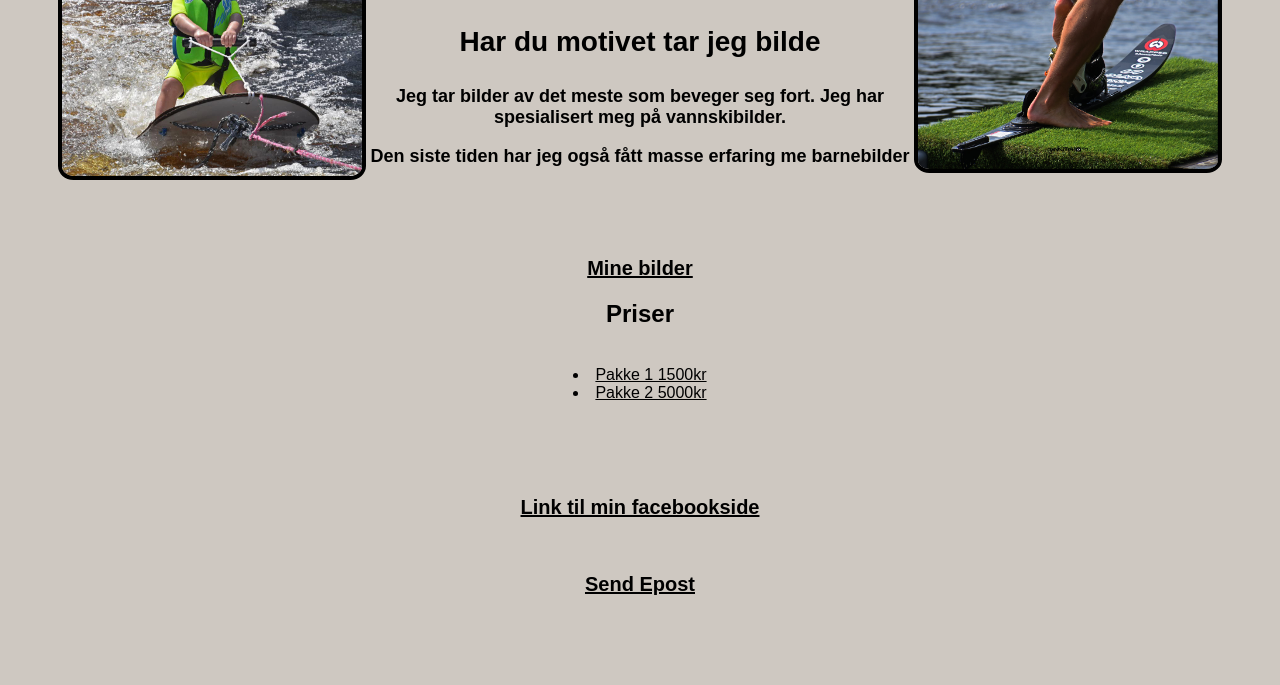
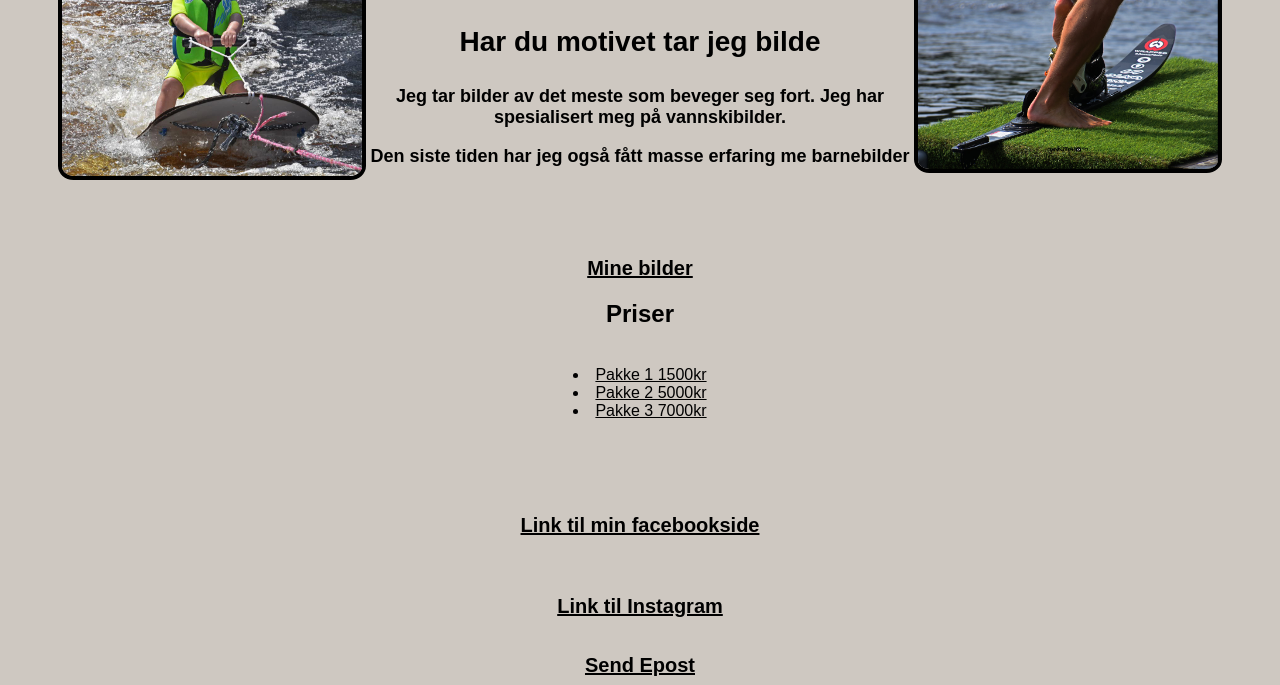
Before and after one commit to EspenDale/JannizPhoto, a plain HTML site: page index.html in a window 1280 px wide. Shown: the part 192-877 px from the top of the page. Before the commit the page ends 800 px from the top, so only its background shows below. Drawn offline with Linux system fonts and the light colour scheme.

Commit message:
Add files via upload

```diff
--- a/index.html
+++ b/index.html
@@ -37,6 +37,7 @@
 <u>
 <li>Pakke 1 1500kr</li>
 <li>Pakke 2 5000kr</li>
+<li>Pakke 3 7000kr</li>
 </u>
 <br>
 <br>
@@ -47,6 +48,8 @@
 
 <a class="facebookside"href="https://www.facebook.com/groups/859180924177508">Link til min facebookside</a>
 <br>
+<a class="instagram"href="https://www.instagram.com/jannizphoto/">Link til Instagram</a>
+
 <br>
 <br>
 
--- a/style.css
+++ b/style.css
@@ -48,8 +48,17 @@ p {
   margin-left: auto;
   margin-right: auto;
   margin-top: 40px;
+}
 
+
+.instagram{
+  display: block;
+margin-left: auto;
+margin-right: auto;
+margin-top: 40px;
 }
+
+
 
 a {
   display: block;
```
